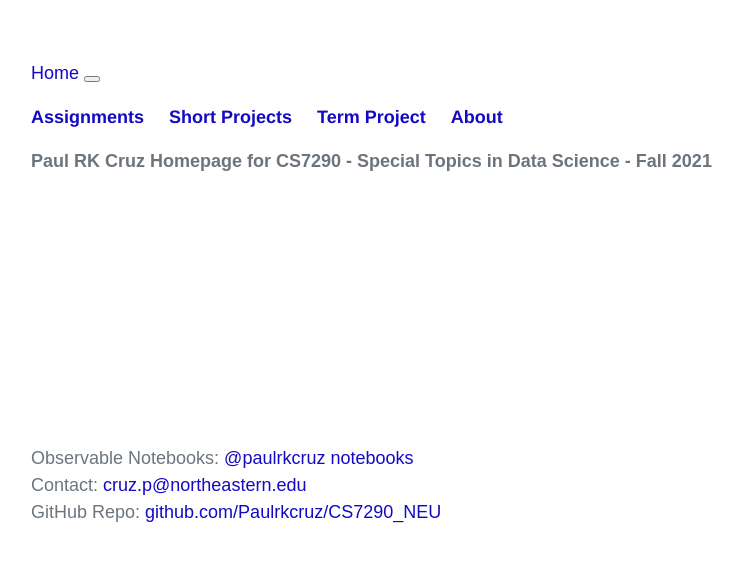
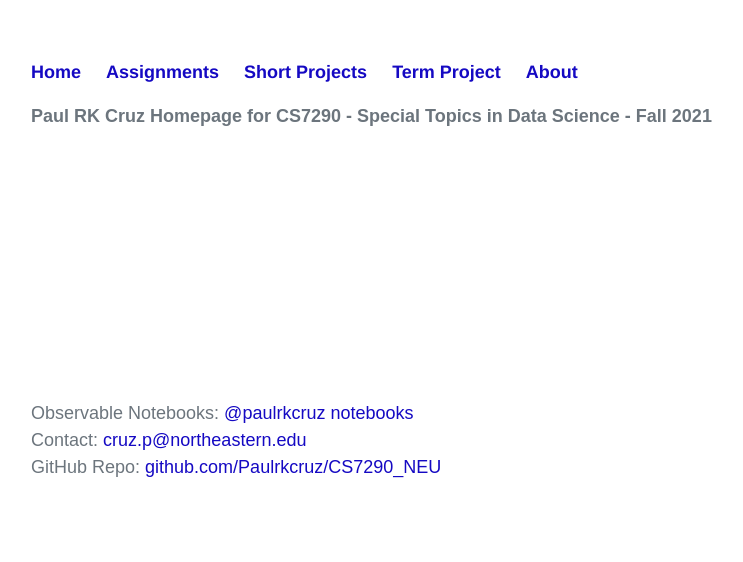
Before and after one commit to Paulrkcruz/CS7290_NEU, a Jekyll site: the page built from index.html, in a window 1280 px wide. Shown: the top 562 px of the page, without its empty margins (161-904 px from the left). Built offline with Jekyll 4.4.1, drawn with Linux system fonts in a browser that asks for light colours.

Commit message:
Update default.html

```diff
--- a/_layouts/default.html
+++ b/_layouts/default.html
@@ -15,24 +15,23 @@
   <body>
   <nav>
 <!-- Navbar -->
-<nav class="navbar navbar-expand-lg navbar-light bg-light">
-  <a class="navbar-brand" href="/CS7290_NEU"> Home </a>
-  <button class="navbar-toggler" type="button" data-toggle="collapse" data-target="#navbarNav" aria-controls="navbarNav" aria-expanded="false" aria-label="Toggle navigation">
-    <span class="navbar-toggler-icon"></span>
-  </button>
+<nav class="nav">
   <div class="collapse navbar-collapse" id="navbarNav">
     <ul class="navbar-nav">
-      <li class="nav-item">
-        <a href="/CS7290_NEU/assignments/index.html"> Assignments </a>
+          <li class="nav-item">
+        <a href="/CS7290_NEU">Home</a>
       </li>
       <li class="nav-item">
-        <a href="/CS7290_NEU/short_projects/index.html"> Short Projects </a>
+        <a href="/CS7290_NEU/assignments/index.html">Assignments</a>
       </li>
       <li class="nav-item">
-       <a href="/CS7290_NEU/term_project/index.html"> Term Project </a>
+        <a href="/CS7290_NEU/short_projects/index.html">Short Projects</a>
       </li>
       <li class="nav-item">
-       <a href="/CS7290_NEU/about/index.html"> About </a>
+       <a href="/CS7290_NEU/term_project/index.html">Term Project</a>
+      </li>
+      <li class="nav-item">
+       <a href="/CS7290_NEU/about/index.html">About</a>
       </li>
     </ul>
   </div>
```
